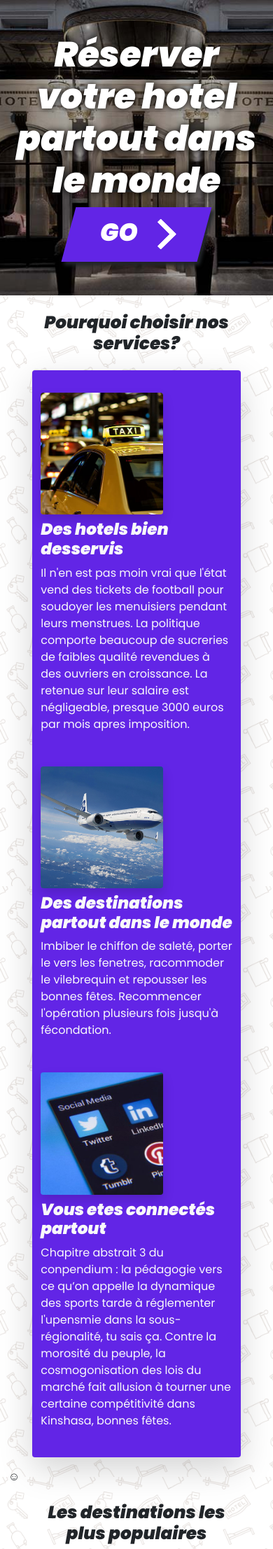
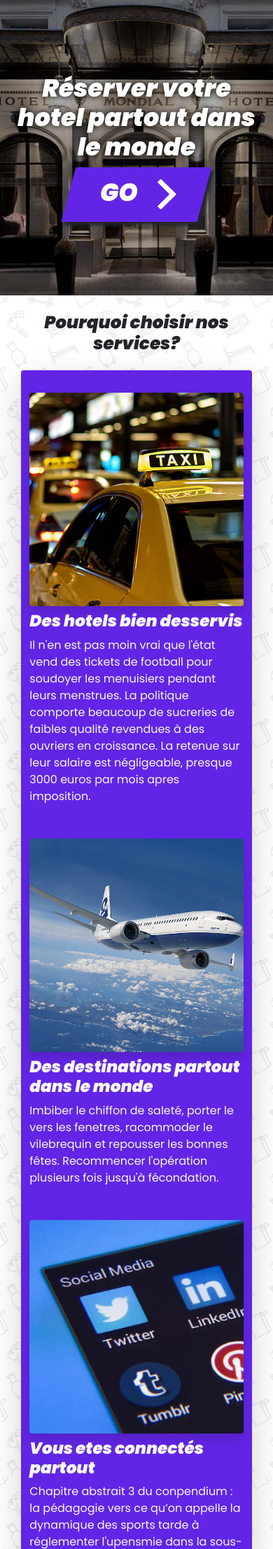
Before and after one commit to if-web-dev/booking-site-php-pdo-project, a PHP site: page / in a window 390 px wide. Shown: the part 81-2294 px from the top of the page at 70% size. Run offline with PHP 8.4, Linux system fonts and the light colour scheme.

Commit message:
responsive modification

```diff
--- a/public/CSS/main.css
+++ b/public/CSS/main.css
@@ -177,12 +177,16 @@ path.two {
 }
 
 section:not(.hotel) {
-	max-width: 75%;
+	max-width: 90%;
 }
 
 .form-control:focus {
 	border: 5px solid #FBC638 !important;
 	box-shadow: none !important;
+}
+
+.card-body a {
+	text-align:center!important;
 }
 
 .btn {
@@ -208,17 +212,7 @@ button:hover,
 }
 
 
-@media (max-width: 900px) {
-
-	.parallax {
-		min-height: 50vh;
-		background-position: top;
-		background-size: cover;
-	}
-
-}
-
-@media (max-width: 1200px) {
+@media only screen and (max-width: 1200px) {
 
 	.parallax {
 		min-height: 50vh;
@@ -229,7 +223,29 @@ button:hover,
 		text-align: center;
 	}
 
-	section:not(.hotel) {
+	section:not(.hotel)  {
+		max-width: 90%;
+	}
+
+	section:nth-of-type(2n) article {
+		padding:0px;
+	}
+
+}
+
+@media only screen and (max-width: 900px) {
+
+	.parallax {
+		min-height: 50vh;
+		background-position: top;
+		background-size: cover;
+	}
+
+	.parallax h1 {
+		font-size: 35px;
+	}
+
+	section:not(.hotel)  {
 		max-width: 90%;
 	}
 
--- a/views/common/footer.view.php
+++ b/views/common/footer.view.php
@@ -1,6 +1,6 @@
 <footer class="py-5 text-white violet-bg ">
 	<div class="row container-fluid justify-content-center">
-		<div class="col-5 col-xl-3">
+		<div class="col-12 col-xl-3">
 			<ul>
 				<li>
 					<a href="accueil" class="text-decoration-none text-dark">Home</a>
@@ -14,7 +14,7 @@
 				</li>
 			</ul>
 		</div>
-		<div class="col-5 col-xl-3">
+		<div class="col-12 col-xl-3">
 			<ul>
 				<li>
 					<a href="#" class="text-decoration-none text-dark">Mentions légales</a>
--- a/views/contacts.view.php
+++ b/views/contacts.view.php
@@ -82,7 +82,7 @@
                                     <div class="form-items shadow-lg">
                                         <h3>Contact Us</h3>
                                         <p>Fill in the data below.</p>
-                                        <form class="requires-validation" method="post" action="contacts#contact-form" novalidate id="contact-form">
+                                        <form class="requires-validation" method="post" novalidate id="contact-form">
 
                                             <div class="col-md-12">
                                                 <input class="form-control" type="text" name="contact_name" placeholder="Full Name" required>
--- a/views/home.view.php
+++ b/views/home.view.php
@@ -19,13 +19,13 @@
 
 <main class="hotel-bg container-fluid pl-3 pr-3">
 
-    <section class="row px-3 mx-auto text-light">
+    <section class="row mx-auto text-light">
 
         <h2 class="col-12 mt-4 mb-4 text-center text-dark">Pourquoi choisir nos services?</h2>
 
         <ul class="list-unstyled container-fluid violet-bg shadow-lg">
-            <li class="media my-4 row flex-column flex-sm-row">
-                <div class="mr-3 col-8 col-sm-3 col-lg-2 mt-2 mb-2">
+            <li class="media my-4 row flex-column align-items-center flex-sm-row">
+                <div class="mr-3 col-12 col-sm-3 col-lg-2 mt-2 mb-2">
                     <img src="<?= URL ?>/public/Assets/images/taxi2.jpg" class="rounded shadow" width="100%" alt="image 2">
                 </div>
                 <div class="media-body col-12 col-sm-9 col-10">
@@ -35,8 +35,8 @@
                     </p>
                 </div>
             </li>
-            <li class="media my-4 row flex-column flex-sm-row">
-                <div class="mr-3 col-8 col-sm-3 col-lg-2 mt-2 mb-2">
+            <li class="media my-4 row flex-column align-items-center flex-sm-row ">
+                <div class="mr-3 col-12 col-sm-3 col-lg-2 mt-2 mb-2">
                     <img src="<?= URL ?>/public/Assets/images/avion.jpg" class="rounded shadow" width="100%" alt="image 1">
                 </div>
                 <div class="media-body col-12 col-sm-9 col-10">
@@ -46,8 +46,8 @@
                     </p>
                 </div>
             </li>
-            <li class="media my-4 row flex-column flex-sm-row">
-                <div class="mr-3 col-8 col-sm-3 col-lg-2 mt-2 mb-2">
+            <li class="media my-4 row flex-column align-items-center flex-sm-row">
+                <div class="mr-3 col-12 col-sm-3 col-lg-2 mt-2 mb-2">
                     <img src="<?= URL ?>/public/Assets/images/connected.jpg" class="rounded shadow" width="100%" alt="image 3">
                 </div>
                 <div class="media-body col-12 col-sm-9 col-10">
@@ -58,7 +58,7 @@
                 </div>
             </li>
         </ul>
-    </section>☺
+    </section>
 
 
     <section class="row mx-auto">
--- a/views/hotels.view.php
+++ b/views/hotels.view.php
@@ -1,7 +1,7 @@
 
 <div class="container-fluid hotel-bg">
 
-  <div class="row justify-content-center mx-3">
+  <div class="row justify-content-center mx-lg-3">
 
     <section class="my-4 col-12 col-xl-5">
 
@@ -49,7 +49,7 @@
 
                     <form class="row" method="POST" id="formHotel" novalidate>
 
-                      <div class="col-sm-12 col-md-6">
+                      <div class="col-12 col-sm-12 col-md-6">
 
                         <div class="col-sm-12">
                             <label for="hotel_id">Choix de l'hotel * :</label>
```
